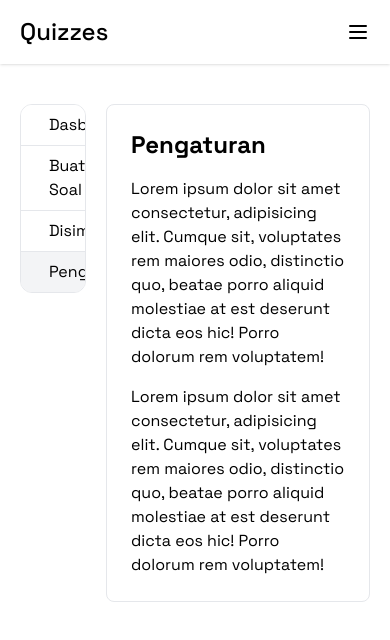
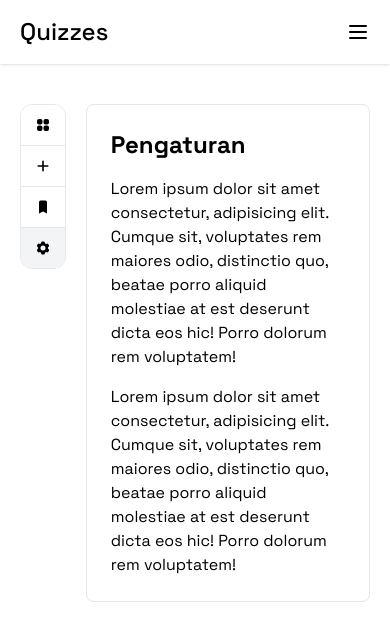
Before and after one commit to fachryluid/quizzes, a React (Vite) app: page /dashboard/settings in a window 390 px wide. Shown: the top 640 px of the page. Built offline with nearby package versions, Linux system fonts and the light colour scheme.

Commit message:
feat: improve responsiveness

```diff
--- a/src/pages/dashboard/Layout.jsx
+++ b/src/pages/dashboard/Layout.jsx
@@ -30,22 +30,22 @@ export default function Layout() {
   return (
     <>
       <div className="flex gap-5 px-5 sm:px-20 pt-10">
-        <div className="basis-1/5 flex flex-col h-fit border rounded-xl overflow-hidden">
+        <div className="basis-14 lg:basis-1/5 flex flex-col h-fit border rounded-xl overflow-hidden">
           {links.map((link, idx) =>
             <NavLink
               key={idx}
               to={link.href}
               end
               className={({ isActive }) =>
-                `${idx > 0 ? 'border-t' : ''} ${isActive ? 'bg-gray-100' : 'bg-white'} flex items-center space-x-3 py-2 px-4`
+                `${idx > 0 ? 'border-t' : ''} ${isActive ? 'bg-gray-100' : 'bg-white'} flex items-center space-x-3 py-3 lg:px-4 justify-center lg:justify-start`
               }
             >
-              {link.icon}
-              <span>{link.label}</span>
+              <span>{link.icon}</span>
+              <span className="hidden lg:block">{link.label}</span>
             </NavLink>
           )}
         </div>
-        <Card className="basis-4/5 shadow-none">
+        <Card className="basis-full h-fit shadow-none lg:basis-4/5">
           <Outlet />
         </Card>
       </div>
```
